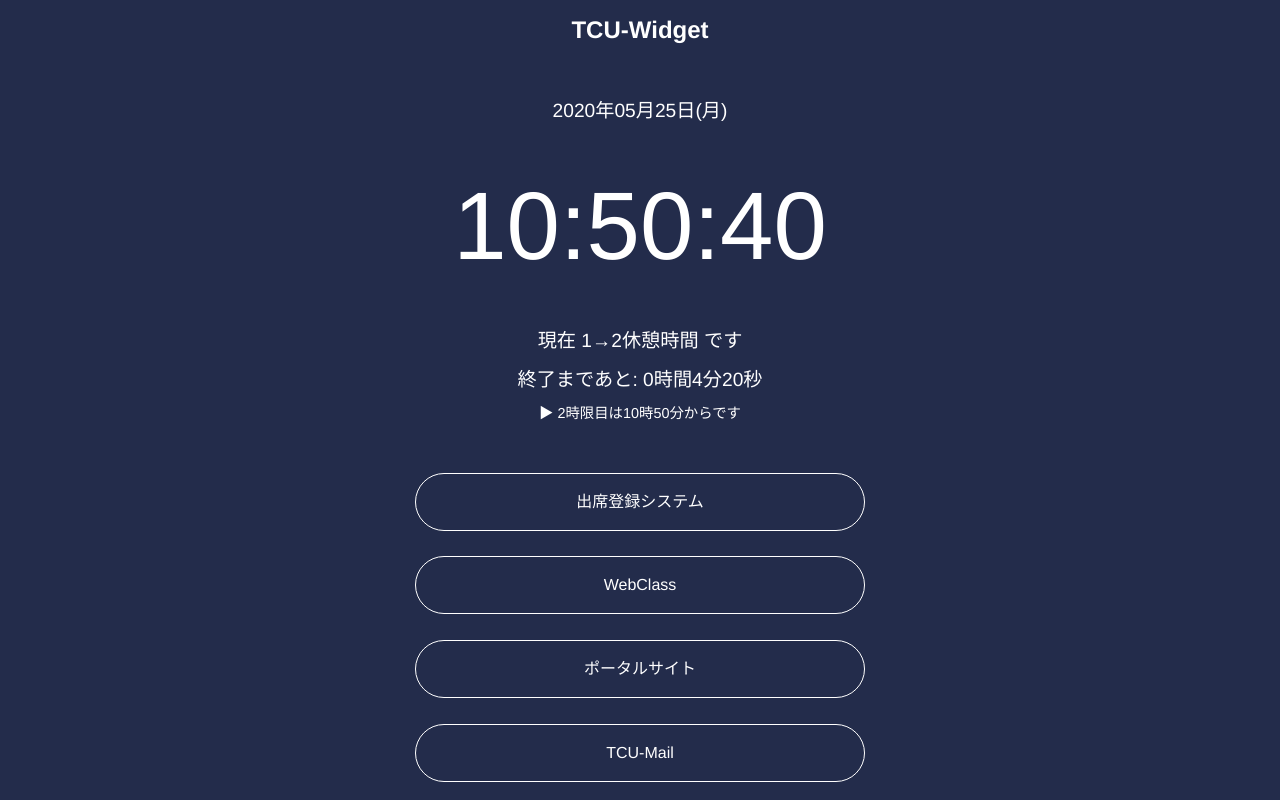
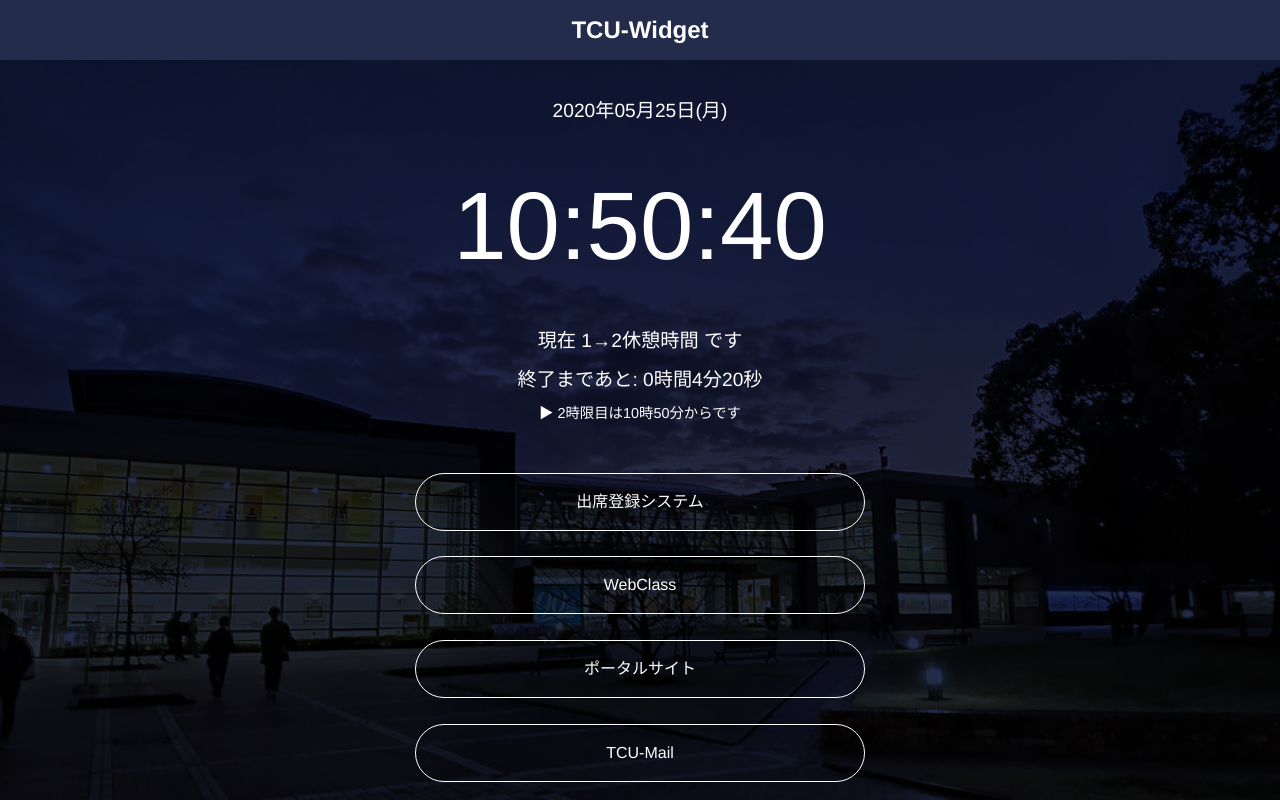
Before and after one commit to TCU-vRSA/TCU-Widget, a Nuxt app: page / in a window 1280 px wide. Built offline with nearby package versions, Linux system fonts and the light colour scheme.

Commit message:
[add]日付をまたぐ時に更新されるようにした

```diff
--- a/components/Clock.vue
+++ b/components/Clock.vue
@@ -121,6 +121,10 @@ export default {
       now_period: '',
       remain_time: '',
       next_period: '',
+      tomorrow_date: dayjs()
+        .add(1, 'day')
+        .startOf('date')
+        .unix(),
     };
   },
   mounted() {
@@ -158,6 +162,9 @@ export default {
           this.remain_time = '';
         }
         this.next_period = getNextPeriod(pr);
+        if (nd > this.tomorrow_date) {
+          location.reload();
+        }
       }, 1000);
     },
   },
--- a/pages/index.vue
+++ b/pages/index.vue
@@ -1,7 +1,7 @@
 <template>
   <div class="index-wrapper">
+    <Header />
     <div class="index">
-      <Header />
       <Clock />
       <Links />
     </div>
@@ -25,7 +25,9 @@ export default {
 <style>
 .index-wrapper {
   min-height: 100vh;
-  background-color: #232c4b;
+  background: #232c4b url('/img/bg-yc.jpg');
+  background-blend-mode: multiply;
+  background-size: cover;
 }
 
 .index {
```
Also changed, not shown: static/img/bg-yc.jpg (added).
